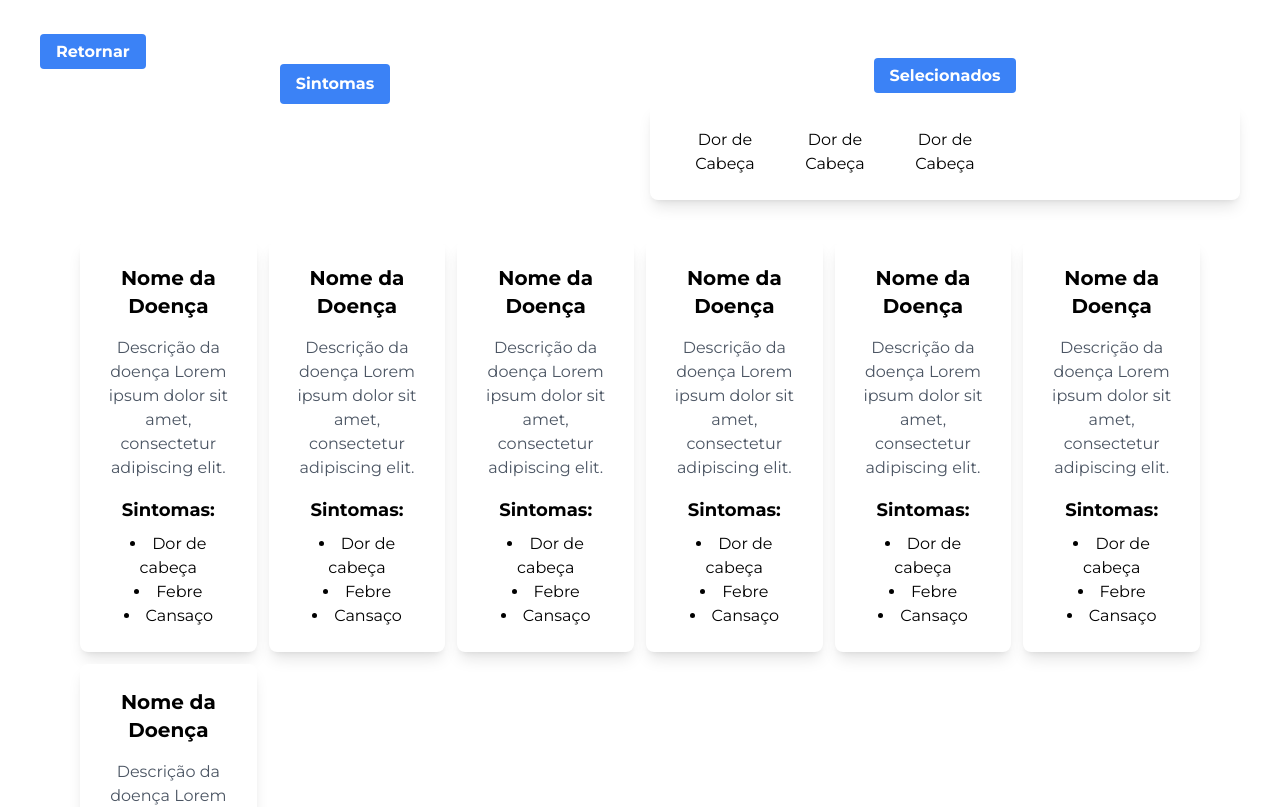
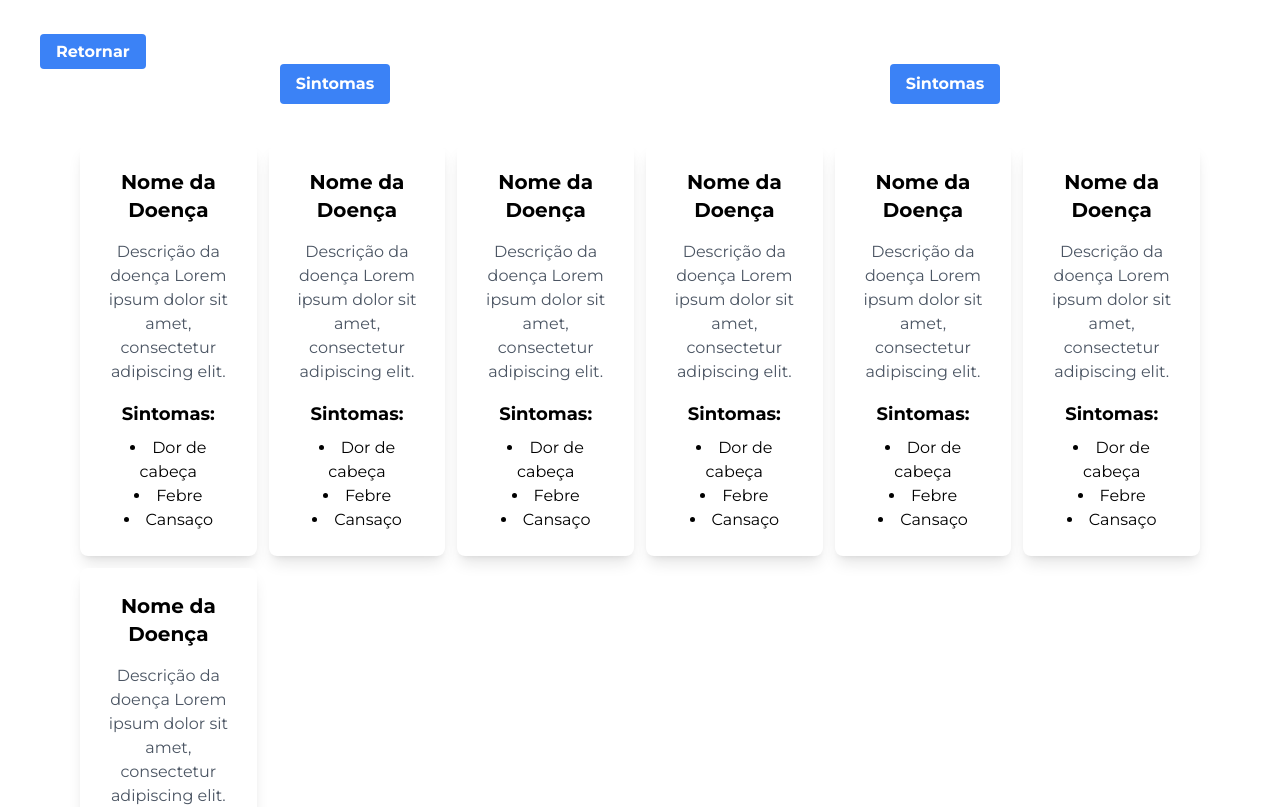
Before and after one commit to YuriDonato/clinicalvet, a Next.js app in the folder clinical-vet/: page /clinicPage in a window 1280 px wide. Shown: the top 807 px of the page. Built offline with nearby package versions, Linux system fonts and the light colour scheme.

Commit message:
Toggle selected and unselected symptoms

```diff
--- a/clinical-vet/src/app/clinicPage/page.tsx
+++ b/clinical-vet/src/app/clinicPage/page.tsx
@@ -8,6 +8,11 @@ export default function Clinic() {
 
   const toggleSymptoms = () => {
     setShowSymptoms(!showSymptoms);
+  };
+  const [showSelectedSymptoms, setShowSelectedSymptoms] = useState(false);
+
+  const toggleSelectedSymptoms = () => {
+    setShowSelectedSymptoms(!showSelectedSymptoms);
   };
 
 
@@ -46,15 +51,18 @@ export default function Clinic() {
             )}
           </section>
           <section id="selectedSymptoms">
-          <span
-              className="bg-blue-500 hover:bg-blue-600 text-white font-bold py-2 px-4 rounded focus:outline-none focus:shadow-outline">
-              Selecionados
-            </span>
-            <div className="bg-azulclaro shadow-lg rounded-lg p-6 mt-4 grid grid-cols-5 gap-2">
-              <a className="symptomUnchecked">Dor de Cabeça</a>
-              <a className="symptomUnchecked">Dor de Cabeça</a>
-              <a className="symptomUnchecked">Dor de Cabeça</a>
-            </div>
+            <button
+              className="bg-blue-500 hover:bg-blue-600 text-white font-bold py-2 px-4 rounded focus:outline-none focus:shadow-outline"
+              onClick={toggleSelectedSymptoms}
+            >
+              Sintomas
+            </button>
+            {showSelectedSymptoms && (
+              <div className="bg-azulclaro shadow-lg rounded-lg p-6 mt-4 grid grid-cols-5 gap-2">
+                  <a className="symptomUnchecked">Dor de cabeça</a>
+
+              </div>
+            )}
           </section>
         </div>
 
```
